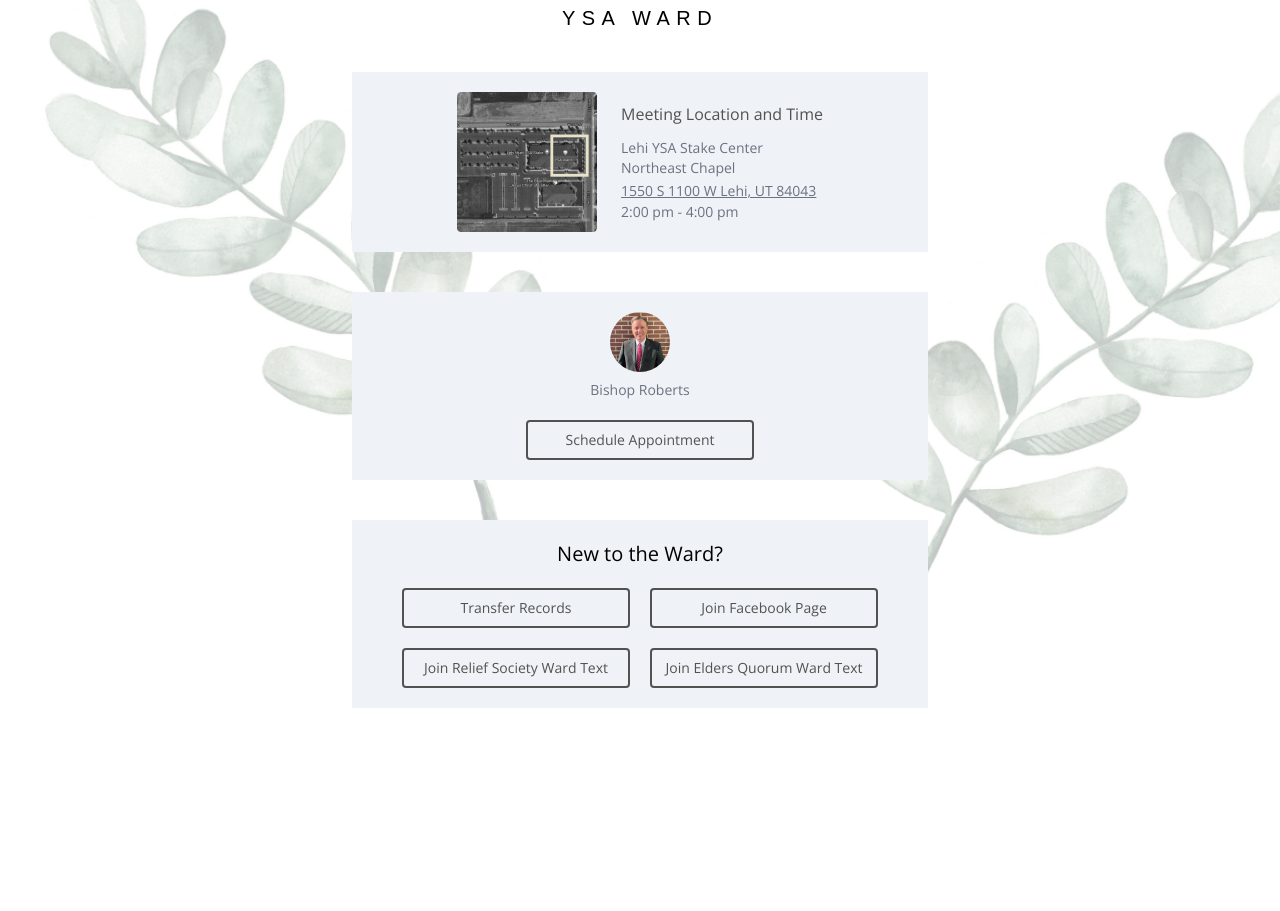
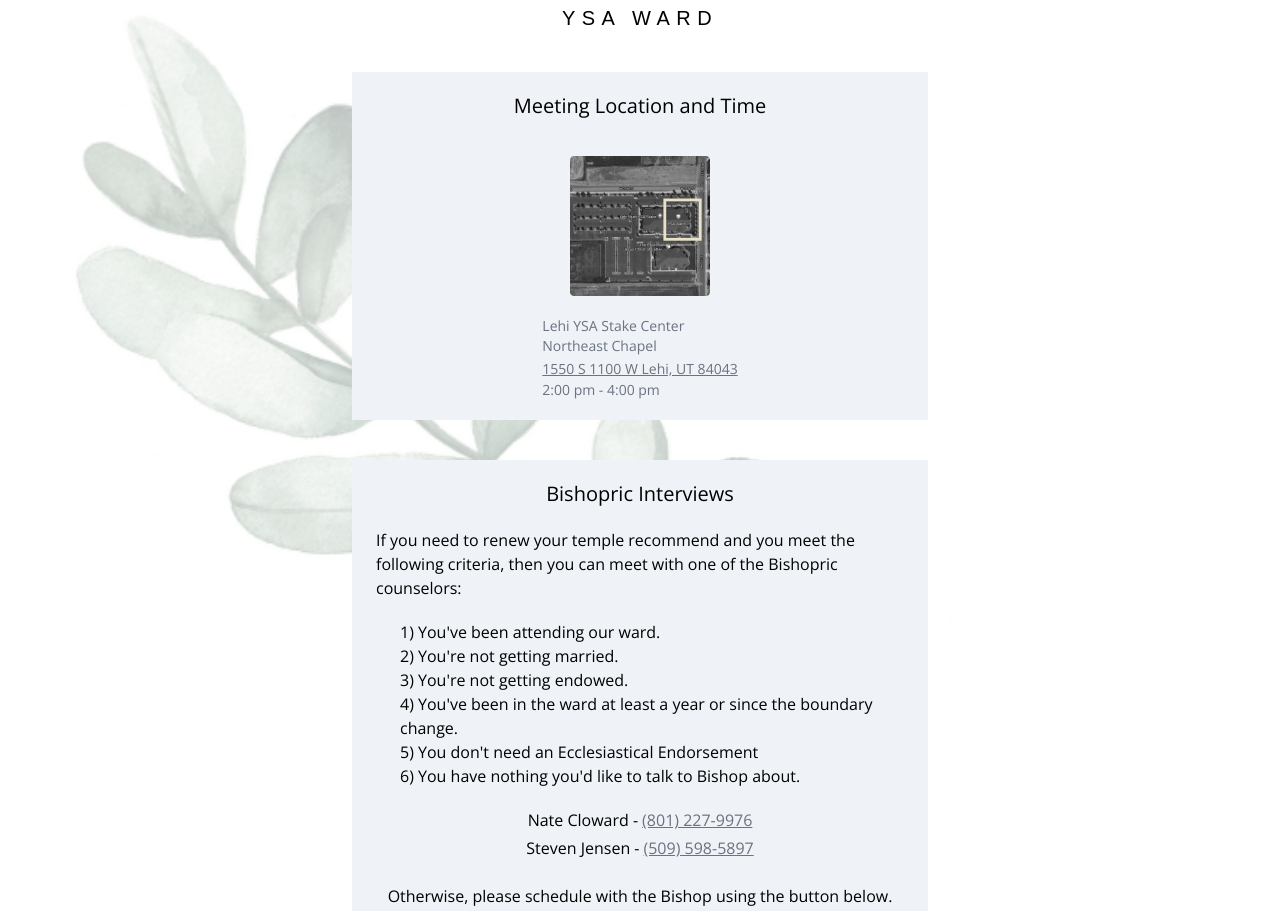
Before and after one commit to hfysa/hfysa, a website: page dist/index.html in a window 1280 px wide. Shown: the part 130-1041 px from the top of the page. Before the commit the page ends 902 px from the top, so only its background shows below. Drawn offline with nearby package versions, Linux system fonts and the light colour scheme; a web font is replaced by a local one.

Commit message:
Update index.html
updated the layout a little bit - updated the Bishopric Interview section with a lot more wording

```diff
--- a/dist/index.html
+++ b/dist/index.html
@@ -18,17 +18,39 @@
   <body class="lg:p-6 relative bg-no-repeat bg-auto lg:bg-cover font-['Open_Sans']" style="background-image: url(./leaves-background.png)">
     <h1 class="mt-10 lg:mt-0 text-[80px] lg:text-[100px] mx-auto w-fit font-['beattingvile'] leading-[102px]">Holbrook Farms</h1>
     <h5 class="text-xl uppercase w-fit mx-auto mt-2 tracking-[.32em]" style="font-family: 'Intro Demo', sans-serif">YSA Ward</h5>
-    <div class="gray-card gap-2 lg:gap-6">
-      <img src="./map.png" class="h-[120px] lg:h-[140px]">
+    <div class="gray-card flex flex-col gap-2 lg:gap-6">
+      <h4 class="text-xl mb-3">Meeting Location and Time</h4>
       <div>
-        <p class="main-text mb-3">Meeting Location and Time</p>
-        <p class="sub-text">Lehi YSA Stake Center</p>
-        <p class="sub-text">Northeast Chapel</p>
-        <a href="https://goo.gl/maps/JBFcmMXPPC1MrSaZ7" target="_blank" class="sub-text underline">1550 S 1100 W Lehi, UT 84043</a>
-        <p class="sub-text">2:00 pm - 4:00 pm</p>
+        <img src="./map.png" style="justify-self: center;" class="h-[120px] lg:h-[140px] mb-5">
+        <div>
+          <p class="sub-text">Lehi YSA Stake Center</p>
+          <p class="sub-text">Northeast Chapel</p>
+          <a href="https://goo.gl/maps/JBFcmMXPPC1MrSaZ7" target="_blank" class="sub-text underline">1550 S 1100 W Lehi, UT 84043</a>
+          <p class="sub-text">2:00 pm - 4:00 pm</p>
+        </div>
       </div>
     </div>
     <div class="gray-card flex-col">
+      <h4 class="text-xl mb-5">Bishopric Interviews</h4>
+      <h5 style="margin-left: 24px; margin-right: 24px; margin-bottom: 20px;">If you need to renew your temple recommend and you meet the following criteria, then you can meet with one of the Bishopric counselors:</h5>
+      <ol style="margin-bottom: 20px; margin-left: 48px; margin-right: 48px;">
+        <li>1) You've been attending our ward.</li>
+        <li>2) You're not getting married.</li>
+        <li>3) You're not getting endowed.</li>
+        <li>4) You've been in the ward at least a year or since the boundary change.</li>
+        <li>5) You don't need an Ecclesiastical Endorsement</li>
+        <li>6) You have nothing you'd like to talk to Bishop about.</li>
+      </ol>
+      <div style="margin-bottom: 4px; display: flex; flex-direction: row; align-items: center;">
+        <p style="margin-right: 4px;"> Nate Cloward - </p>
+        <a href="tel:+8012279976" style="text-decoration: underline; font-size: 16px" class="sub-text">(801) 227-9976</a>
+      </div>
+      <div style="display: flex; flex-direction: row; align-items: center;">
+        <p style="margin-right: 4px;">Steven Jensen -</p>
+        <a href="tel:+5095985897" style="text-decoration: underline; font-size: 16px;" class="sub-text">(509) 598-5897</a>
+      </div>
+      <br>
+      <p style="margin-left: 32px; margin-right: 32px; margin-bottom: 20px;">Otherwise, please schedule with the Bishop using the button below.</p>
       <img src="./bishop.png" class="h-[60px] rounded-full">
       <p class="sub-text mt-2 text-sm">Bishop Roberts</p>
       <a href="https://calendly.com/holbrookfarmsysaward/meet_with_bishop" target="_blank" class="btn mt-5">Schedule Appointment</a>
```
